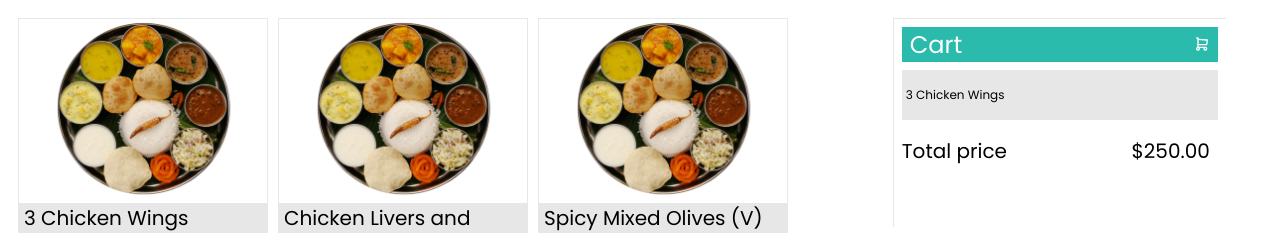
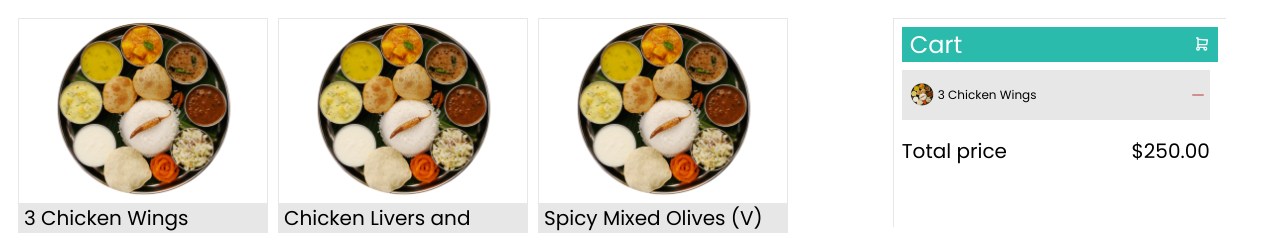
Before and after one commit to franciscobess/plate-pal, a React (Vite) app: page / in a window 1280 px wide. Both pictures are taken after a click on the element 247 px from the left and 497 px from the top of the page. Shown: the part 146-379 px from the top of the page. Built offline with nearby package versions, Linux system fonts and the light colour scheme.

Commit message:
added possibility to remove plates from the cart

```diff
--- a/src/components/CartItem.jsx
+++ b/src/components/CartItem.jsx
@@ -1,9 +1,26 @@
 import PropTypes from 'prop-types';
+import DefaultMealImg from '../assets/default-meal.png'
+import { AiOutlineMinus } from "react-icons/ai";
+import { RestaurantContext } from './context/RestaurantContext';
+import { useContext } from 'react';
+import _ from "lodash"
 
 const CartItem = ({ item }) => {
+  const { myCart, setMyCart } = useContext(RestaurantContext)
+
+  const deleteItemFromCart = () => {
+    const indexToRemove = myCart.findIndex(plate => plate.line === item.line)
+    const filteredList = _.cloneDeep(myCart)
+    filteredList.splice(indexToRemove, 1)
+
+    setMyCart(filteredList)
+  }
+
   return (
     <div className="cart-item-card">
+      <img src={DefaultMealImg} alt="plate xxxxx" className='cart-plate-image' />
       <p className="cart-item-name">{item.name}</p>
+      <AiOutlineMinus className='cart-delete-item' onClick={deleteItemFromCart} />
     </div>
   )
 }
--- a/src/components/PlateCard.jsx
+++ b/src/components/PlateCard.jsx
@@ -11,6 +11,7 @@ const PlateCard = ({ product }) => {
     const { myCart, setMyCart, setShowOptionsModal } = useContext(RestaurantContext)
 
     const addCurrentPlateToCart = () => {
+        product.line = myCart.length + 1
         setMyCart(myCart.concat(product))
 
         if (thisPlateHasOptions()) {
@@ -36,7 +37,7 @@ const PlateCard = ({ product }) => {
 
     return (
         <div className="plate-card">
-            <img src={product.images.length < 1 ? DefaultMealImg : product.images[0]} alt="plate xxxxx" className='plate-image' />
+            <img src={DefaultMealImg} alt="plate xxxxx" className='plate-image' />
             <div className='plate-info-container'>
                 <h1 className='plate-title'>{product.name}</h1>
                 <p className='plate-description'>{product.description}</p>
--- a/src/index.css
+++ b/src/index.css
@@ -159,11 +159,27 @@
 .cart-item-card {
   margin-top: 1vh;
   padding: .5vh .5vh .5vh .5vh;
+  margin-right: 1vh;
   background-color: #e7e7e7;
+  display: flex;
+  align-items: center;
 }
 
 .cart-item-name {
   font-size: 1.5vh;
+}
+
+.cart-plate-image {
+  width: 4vh;
+}
+
+.cart-delete-item {
+  margin-left: auto;
+  color: rgb(186, 58, 58);
+}
+
+.cart-delete-item:hover {
+  cursor: pointer;
 }
 
 .cart-bottom-container {
```
